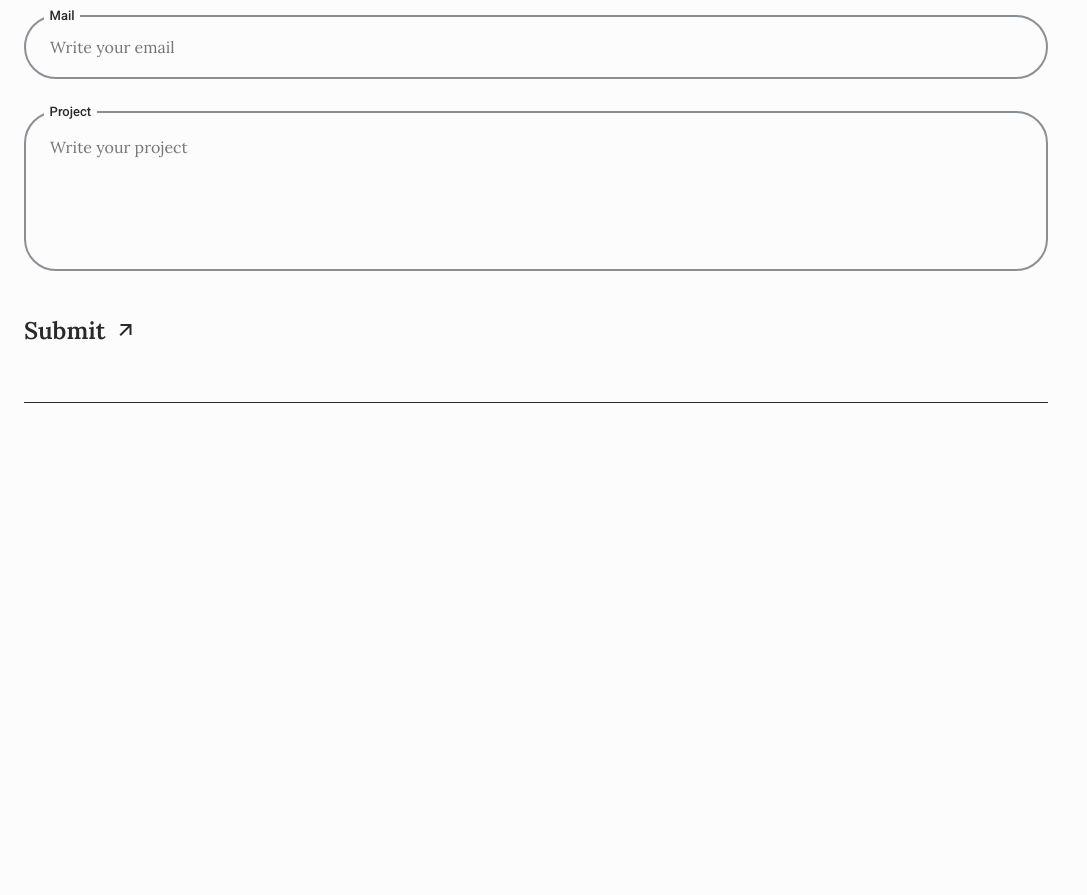
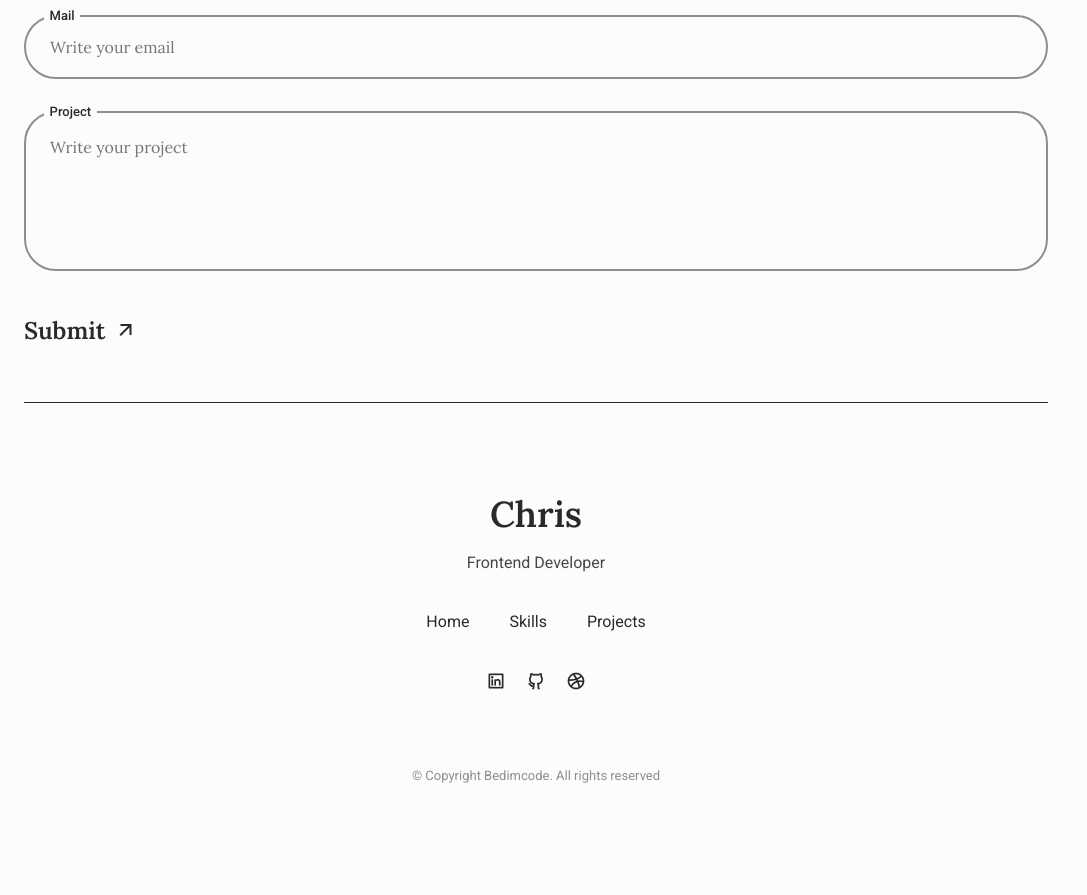
Before and after one commit to minho00123/personal-portfolio-website3-Bedimcode, a plain HTML site: page index.html in a window 1280 px wide. Shown: the part 6576-7471 px from the top of the page, without its empty margins (0-1087 px from the left). Before the commit the page ends 7019 px from the top, so only its background shows below. Drawn offline with nearby package versions, Linux system fonts and the light colour scheme.

Commit message:
feat: add Footer Section

```diff
--- a/assets/css/styles.css
+++ b/assets/css/styles.css
@@ -841,7 +841,56 @@ body.dark-theme {
 }
 
 /*=============== FOOTER ===============*/
+.footer__container {
+  padding: 3rem 0 7rem;
+  text-align: center;
+}
 
+.footer__title {
+  font-size: var(--h1-font-size);
+  font-weight: var(--font-semi-bold);
+  margin-bottom: 1rem;
+}
+
+.footer__list,
+.footer__social {
+  display: flex;
+  justify-content: center;
+}
+
+.footer__list {
+  margin: 2.5rem 0;
+  column-gap: 2.5rem;
+}
+
+.footer__link {
+  color: var(--title-color);
+}
+
+.footer__link:hover {
+  text-decoration: underline;
+}
+
+.footer__social {
+  column-gap: 1.25rem;
+}
+
+.footer__social-link {
+  font-size: 1.25rem;
+  color: var(--title-color);
+  transition: transform 0.3s;
+}
+
+.footer__social-link:hover {
+  transform: translateY(-0.15rem);
+}
+
+.footer__copy {
+  display: block;
+  margin-top: 4.5rem;
+  font-size: var(--smaller-font-size);
+  color: var(--text-color-light);
+}
 /*=============== SCROLL BAR ===============*/
 
 /*=============== SCROLL UP ===============*/
--- a/index.html
+++ b/index.html
@@ -702,7 +702,56 @@
     </main>
 
     <!--==================== FOOTER ====================-->
-    <footer class="footer"></footer>
+    <footer class="footer">
+      <div class="footer__container container">
+        <h1 class="footer__title">Chris</h1>
+        <p>Frontend Developer</p>
+
+        <ul class="footer__list">
+          <li>
+            <a href="#home" class="footer__link">Home</a>
+          </li>
+
+          <li>
+            <a href="#skills" class="footer__link">Skills</a>
+          </li>
+
+          <li>
+            <a href="#prjects" class="footer__link">Projects</a>
+          </li>
+        </ul>
+
+        <ul class="footer__social">
+          <a
+            href="https://www.linkedin.com/"
+            target="_blank"
+            class="footer__social-link"
+          >
+            <i class="ri-linkedin-box-line"></i>
+          </a>
+
+          <a
+            href="https://github.com/"
+            target="_blank"
+            class="footer__social-link"
+          >
+            <i class="ri-github-line"></i>
+          </a>
+
+          <a
+            href="https://dribbble.com/"
+            target="_blank"
+            class="footer__social-link"
+          >
+            <i class="ri-dribbble-line"></i>
+          </a>
+        </ul>
+
+        <span class="footer__copy">
+          &#169; Copyright Bedimcode. All rights reserved
+        </span>
+      </div>
+    </footer>
 
     <!--========== SCROLL UP ==========-->
 
```
